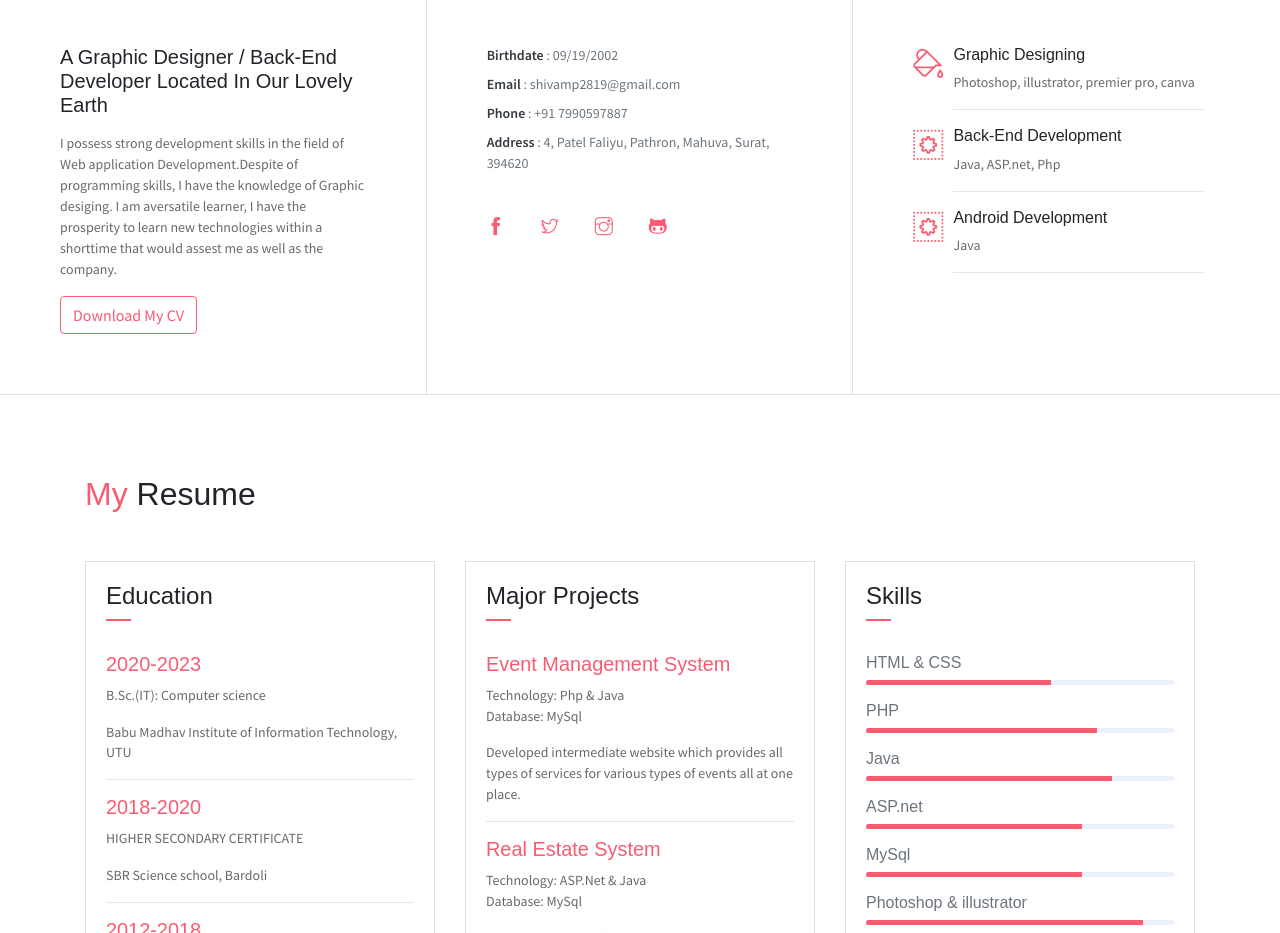
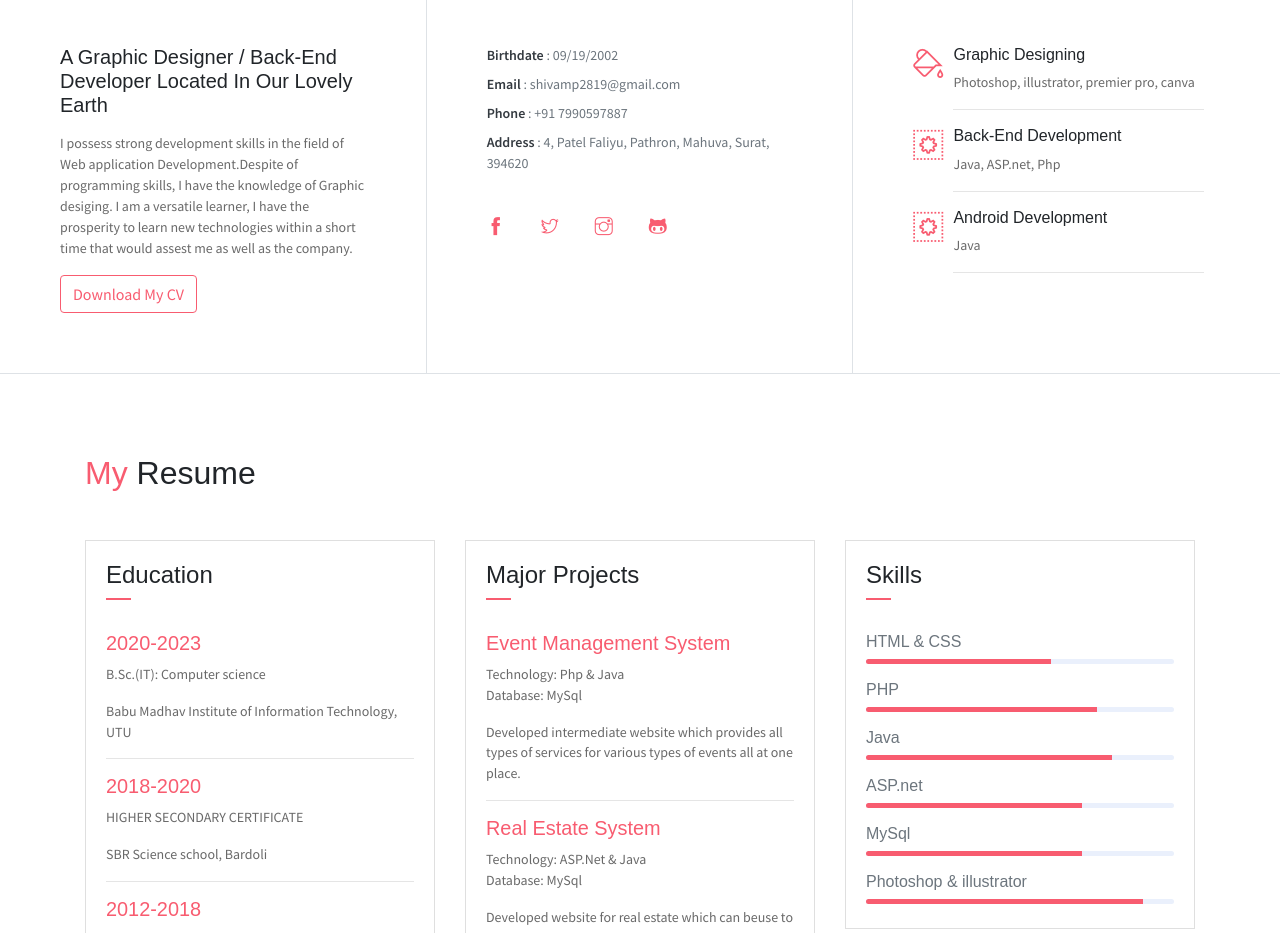
Before and after one commit to Shivam1928Patel/Portfolio, a plain HTML site: page index.html in a window 1280 px wide. Shown: the part 823-1756 px from the top of the page. Drawn offline with Linux system fonts and the light colour scheme; some packages are replaced by stand-ins of ours; some icons are missing.

Commit message:
Update index.html

```diff
--- a/index.html
+++ b/index.html
@@ -68,7 +68,7 @@
                 <h3 class="font-weight-light">Who am I ?</h3>
                 <span class="line mb-5"></span>
                 <h5 class="mb-3">A Graphic Designer / Back-End Developer Located In Our Lovely Earth</h5>
-                <p class="mt-20">I possess strong development skills in the field of Web application Development.Despite of programming skills, I have the knowledge of Graphic desiging. I am aversatile learner, I have the prosperity to learn new technologies within a shorttime that would assest me as well as the company.</p>
+                <p class="mt-20">I possess strong development skills in the field of Web application Development.Despite of programming skills, I have the knowledge of Graphic desiging. I am a versatile learner, I have the prosperity to learn new technologies within a short time that would assest me as well as the company.</p>
                 <button class="btn btn-outline-danger"><i class="icon-down-circled2 "></i><a class="Personal-link" href="assets/CV/resume.pdf" attributes-list download >Download My CV</a></button>
             </div>
             <div class="col-lg-4 about-card">
```
